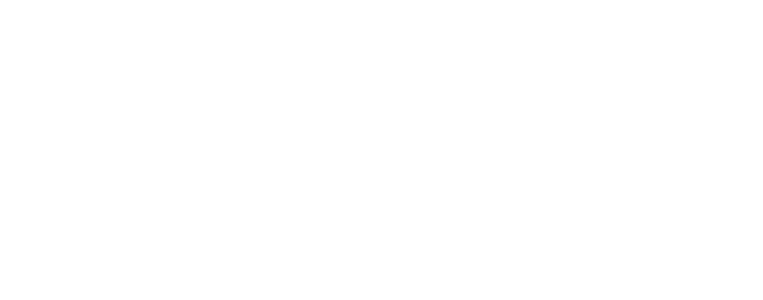
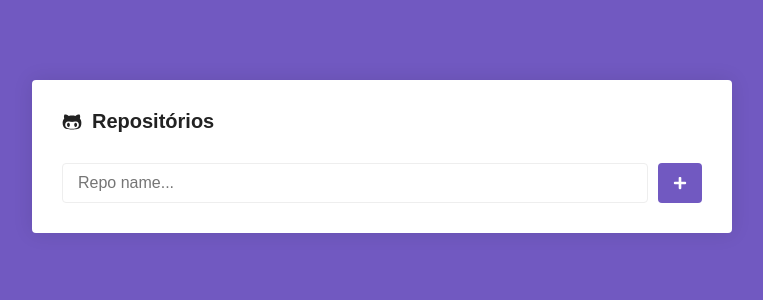
Before and after one commit to felipeorocha/github-repos, a React (Create React App) app: page / in a window 1280 px wide. Shown: the top 300 px of the page, without its empty margins (258-1021 px from the left). Built offline with nearby package versions, Linux system fonts and the light colour scheme.

Commit message:
Main page components initial styles

```diff
--- a/src/App.js
+++ b/src/App.js
@@ -1,9 +1,14 @@
+import React from "react";
+
+import Main from "./pages/Main";
+import GlobalStyle from "./styles/global";
 
 function App() {
   return (
-    <div>
-
-    </div>
+    <>
+      <Main />
+      <GlobalStyle />
+    </>
   );
 }
 
--- a/src/pages/Main/index.js
+++ b/src/pages/Main/index.js
@@ -1,6 +1,6 @@
 import React, { Component } from "react";
 
-import { FaGitHubAlt, FaPlus } from "react-icons/fa";
+import { FaGithubAlt, FaPlus } from "react-icons/fa";
 
 import { Container, Form, SubmitButton } from "./styles";
 
@@ -8,8 +8,10 @@
     render() {
         return(
             <Container>
-                <FaGitHubAlt />
-                <h1>Repositórios</h1>
+                <h1>
+                    <FaGithubAlt />
+                    Repositórios
+                </h1>
 
                 <Form onSubmit={() => this.handleSubmit}>
                     <input type="text" placeholder="Repo name..." onChange={() => this.handleChange} />
--- a/src/pages/Main/styles.js
+++ b/src/pages/Main/styles.js
@@ -0,0 +1,49 @@
+import styled from "styled-components";
+
+export const Container = styled.div`
+    max-width: 700px;
+    background: #fff;
+    border-radius: 4px;
+    box-shadow: 0 0 20px rgba(0, 0, 0, 0.1);
+    padding: 30px;
+    margin: 80px auto;
+
+    h1 {
+        font-size: 20px;
+        display: flex;
+        flex-direction: row;
+        align-items: center;
+
+        svg {
+            margin-right: 10px;
+        }
+    }
+`;
+
+export const Form = styled.form`
+    margin-top: 30px;
+    display: flex;
+    flex-direction: row;
+
+    input {
+        flex: 1;
+        border: 1px solid #eee;
+        padding: 10px 15px;
+        border-radius: 4px;
+        font-size: 16px;
+    }
+`;
+
+export const SubmitButton = styled.button.attrs({
+    type: 'submit'
+})`
+    background: #7159c1;
+    border: 0;
+    padding: 0 15px;
+    margin-left: 10px;
+    border-radius: 4px;
+
+    display: flex;
+    justify-content: center;
+    align-items: center;
+`;
--- /dev/null
+++ b/src/styles/global.js
@@ -0,0 +1,29 @@
+import { createGlobalStyle } from "styled-components";
+
+export default createGlobalStyle`
+    * {
+        margin: 0;
+        padding: 0;
+        outline: 0;
+        box-sizing: border-box;
+    }
+
+    html, body, #root {
+        min-height: 100%;
+    }
+
+    body {
+        background: #7159c1;
+        -webkit-font-smoothing: antialiased !important;
+    }
+
+    body, input, button {
+        color: #222;
+        font-size: 14px;
+        font-family: Arial, Helvetica, sans-serif;
+    }
+
+    button {
+        cursor: pointer;
+    }
+`;
```
